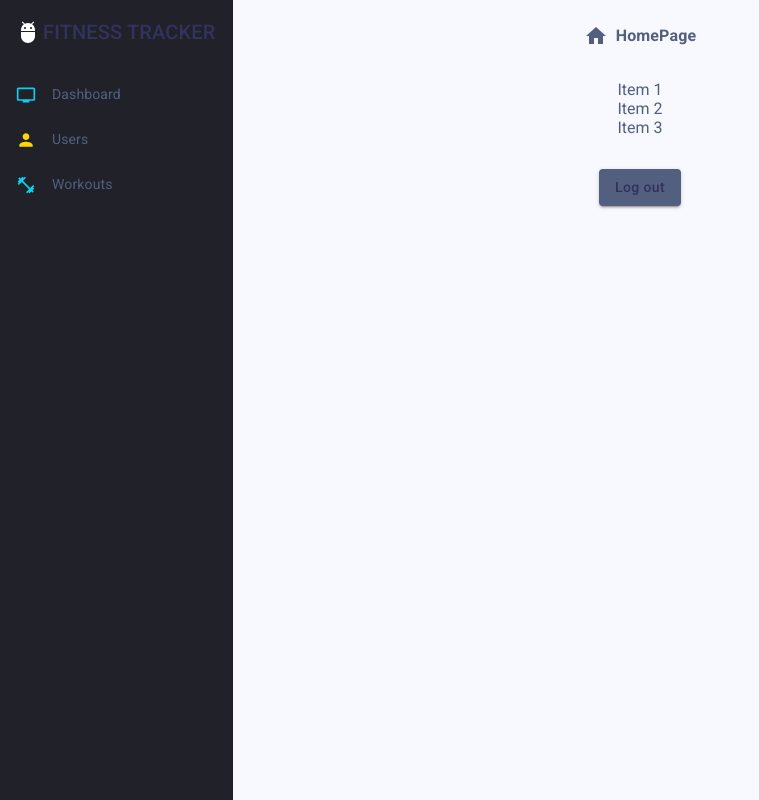
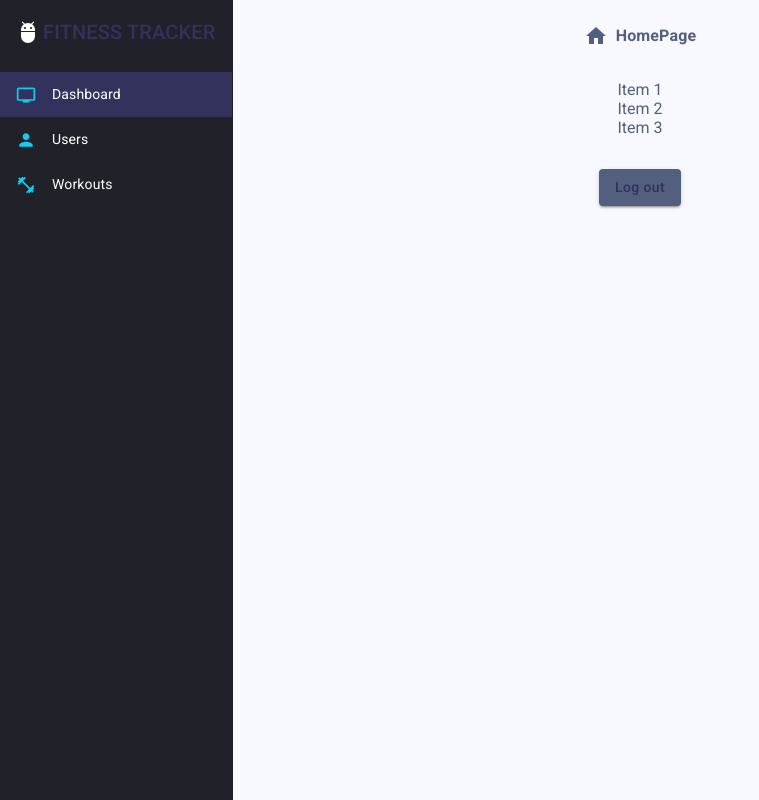
Before and after one commit to MUTABAZI-D/fitness-tracker-md, a React (Vite) app: page /home in a window 1280 px wide. Shown: the whole page, without its empty margins (0-759 px from the left). Built offline with nearby package versions, Linux system fonts and the light colour scheme; no server answers; sample sign-in values are in the browser's storage.

Commit message:
made some changes to side bar

```diff
--- a/db.json
+++ b/db.json
@@ -61,7 +61,7 @@
       "email": "daniel.rossi@example.it"
     },
     {
-      "id": "7",
+      "id": "8",
       "name": "Mutabazi Dieudonne",
       "age": "24",
       "weight": "70",
--- a/src/components/layout/Sidebar.jsx
+++ b/src/components/layout/Sidebar.jsx
@@ -12,9 +12,11 @@ import PersonIcon from '@mui/icons-material/Person';
 import FitnessCenterIcon from '@mui/icons-material/FitnessCenter';
 import AdbIcon from '@mui/icons-material/Adb';
 import PersonalVideoIcon from '@mui/icons-material/PersonalVideo';
-import { Link } from 'react-router-dom';
+import { Link, useLocation } from 'react-router-dom';
 
 export const Sidebar = () => {
+  const location = useLocation();
+  const isActive = (path) => location.pathname === path;
   return (
     <Drawer
       variant="permanent"
@@ -48,7 +50,17 @@ export const Sidebar = () => {
       </Box>
       <List sx={{ width: '100%' }}>
         <ListItem component={Link} to="/home" sx={{ padding: 0 }}>
-          <ListItemButton sx={{ width: '100%' }}>
+          <ListItemButton
+            sx={{
+              width: '100%',
+              bgcolor: isActive('/home') ? 'primary.contrastText' : 'inherit',
+              '&:hover': {
+                backgroundColor: isActive('/home')
+                  ? 'primary.contrastText'
+                  : 'action.hover',
+              },
+            }}
+          >
             <ListItemIcon sx={{ minWidth: '36px' }}>
               <PersonalVideoIcon
                 sx={{ fontSize: '20px', color: 'info.main' }}
@@ -59,30 +71,54 @@ export const Sidebar = () => {
               sx={{
                 '& .MuiListItemText-primary': {
                   fontSize: '14px',
-                  color: 'primary.main',
+                  color: 'primary.light',
                 },
               }}
             />
           </ListItemButton>
         </ListItem>
         <ListItem component={Link} to="/users" sx={{ padding: 0 }}>
-          <ListItemButton sx={{ width: '100%' }}>
+          <ListItemButton
+            sx={{
+              width: '100%',
+              backgroundColor: isActive('/users')
+                ? 'primary.contrastText'
+                : 'inherit',
+              '&:hover': {
+                backgroundColor: isActive('/users')
+                  ? 'primary.contrastText'
+                  : 'action.hover',
+              },
+            }}
+          >
             <ListItemIcon sx={{ minWidth: '36px' }}>
-              <PersonIcon sx={{ fontSize: '20px', color: 'warning.main' }} />
+              <PersonIcon sx={{ fontSize: '20px', color: 'info.main' }} />
             </ListItemIcon>
             <ListItemText
               primary="Users"
               sx={{
                 '& .MuiListItemText-primary': {
                   fontSize: '14px',
-                  color: 'primary.main',
+                  color: 'primary.light',
                 },
               }}
             />
           </ListItemButton>
         </ListItem>
         <ListItem component={Link} to="/workouts" sx={{ padding: 0 }}>
-          <ListItemButton sx={{ width: '100%' }}>
+          <ListItemButton
+            sx={{
+              width: '100%',
+              backgroundColor: isActive('/workouts')
+                ? 'primary.contrastText'
+                : 'inherit',
+              '&:hover': {
+                backgroundColor: isActive('/workouts')
+                  ? 'primary.contrastText'
+                  : 'action.hover',
+              },
+            }}
+          >
             <ListItemIcon sx={{ minWidth: '36px' }}>
               <FitnessCenterIcon
                 sx={{ fontSize: '20px', color: 'info.main' }}
@@ -93,7 +129,7 @@ export const Sidebar = () => {
               sx={{
                 '& .MuiListItemText-primary': {
                   fontSize: '14px',
-                  color: 'primary.main',
+                  color: 'primary.light',
                 },
               }}
             />
```
